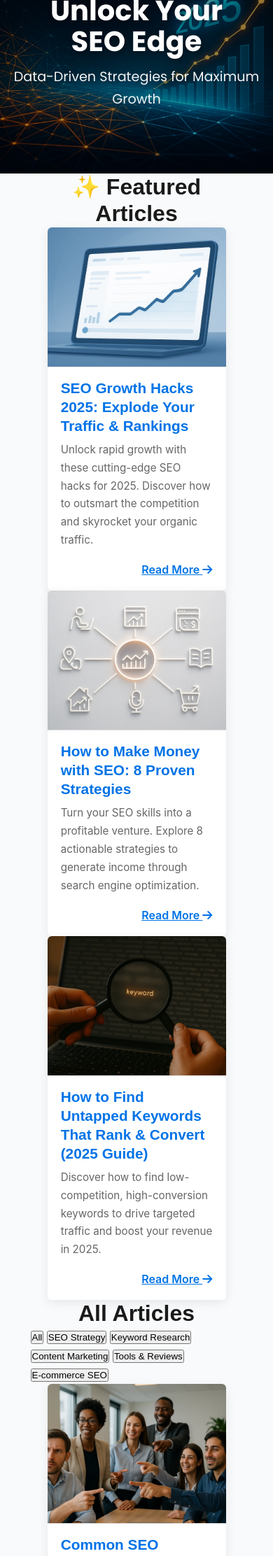
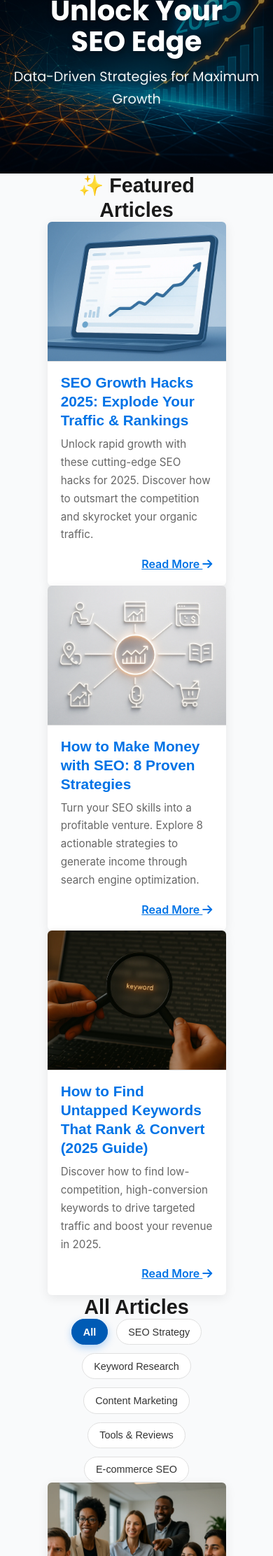
Before and after one commit to JaceStays/SemrushSEO, a PHP site: page /blog/index.html in a window 390 px wide. Shown: the part 474-2698 px from the top of the page at 70% size. Run offline with PHP 8.4, Linux system fonts and the light colour scheme.

Commit message:
resolve the "empty rulesets" warning and, more importantly, with the combination of the HTML and CSS I provided in the previous turn, the blog cards should now display correctly with padding

```diff
--- a/assets/css/blog-post.css
+++ b/assets/css/blog-post.css
@@ -1,4 +1,9 @@
 /* assets/css/blog-post.css */
+
+/* Universal Box-Sizing (Crucial for consistent layouts) */
+*, *::before, *::after {
+  box-sizing: border-box;
+}
 
 /* --- Variables --- */
 :root {
@@ -27,7 +32,7 @@ html {
 }
 
 body {
-  margin: 0;
+  margin: 0; /* Ensure no default body margin */
   padding: 0;
   background-color: var(--accent-color);
   font-family: var(--font-sans);
@@ -98,7 +103,7 @@ body {
 }
 
 /* --- Hero Section --- */
-.hero-image-section {
+.blog-index-hero { /* Targeted specifically for the blog index hero */
   position: relative;
   min-height: 500px; /* Base minimum height for the hero section */
   display: flex;
@@ -108,13 +113,14 @@ body {
   text-align: center;
   color: var(--white);
   overflow: hidden;
-  margin-bottom: var(--spacing-unit) * 2;
-  border-radius: var(--radius-large);
+  margin-top: 0; /* Ensure no extra space above hero */
+  margin-bottom: var(--spacing-unit) * 2; /* Space below hero */
+  /* REMOVED border-radius here for full-width */
   background-color: var(--primary-color); /* Fallback background, visible if image fails to load */
 }
 
 /* The actual image inside the hero section */
-.hero-image-section .blog-hero { /* This targets the <img> tag now */
+.blog-index-hero .blog-hero { /* This targets the <img> tag now */
   position: absolute; /* Position the image absolutely within its parent */
   top: 0;
   left: 0;
@@ -123,12 +129,12 @@ body {
   object-fit: cover; /* Makes the image cover the area without stretching, cropping if necessary */
   z-index: 0; /* Place behind the overlay */
   display: block;
-  border-radius: var(--radius-large); /* Apply border-radius to the image as well */
+  /* REMOVED border-radius here for full-width */
 }
 
 
 /* Overlay for readability on images */
-.hero-image-section::before {
+.blog-index-hero::before {
   content: '';
   position: absolute;
   top: 0;
@@ -137,7 +143,7 @@ body {
   height: 100%;
   background-color: rgba(0, 0, 0, 0.4); /* Semi-transparent dark overlay for vibrancy */
   z-index: 1; /* Keep above the image */
-  border-radius: var(--radius-large); /* Apply border-radius to the overlay */
+  /* REMOVED border-radius here for full-width */
 }
 
 .hero-title,
@@ -410,7 +416,6 @@ body {
   border-radius: var(--radius-default);
   margin: var(--spacing-unit) 0;
   display: block; /* Remove extra space below inline images */
-  /* Removed: object-fit: contain; - allowing natural scaling */
 }
 
 /* Tables */
@@ -851,22 +856,59 @@ footer nav.footer-nav a:focus {
   color: var(--primary-dark);
 }
 
+/* --- Category Filter Buttons --- */
+.category-filter {
+    display: flex;
+    flex-wrap: wrap; /* Allow buttons to wrap to next line */
+    justify-content: center;
+    gap: 0.75rem; /* Space between buttons */
+    margin-bottom: var(--spacing-unit) * 1.5;
+    padding: 0 var(--spacing-unit); /* Add padding for small screens */
+}
+
+.category-filter button {
+    background-color: var(--white);
+    color: var(--text-color);
+    border: 1px solid var(--border-color);
+    padding: 0.7rem 1.2rem;
+    border-radius: 50px; /* Pill shape */
+    font-size: 0.95rem;
+    font-weight: 500;
+    cursor: pointer;
+    transition: all 0.3s ease;
+    flex-shrink: 0; /* Prevent buttons from shrinking too much */
+}
+
+.category-filter button:hover {
+    background-color: var(--primary-color);
+    color: var(--white);
+    border-color: var(--primary-color);
+    box-shadow: 0 2px 8px rgba(0, 115, 230, 0.2);
+}
+
+.category-filter button.active {
+    background-color: var(--primary-dark);
+    color: var(--white);
+    border-color: var(--primary-dark);
+    box-shadow: 0 4px 12px rgba(0, 115, 230, 0.3);
+    font-weight: 600;
+}
+
+
 /* Media Queries / Responsive Adjustments */
 @media (min-width: 1600px) { /* For very large screens */
-  .hero-image-section {
+  .blog-index-hero {
     min-height: 550px; /* Even taller on very large displays */
   }
 }
 
 @media (max-width: 768px) { /* For tablets and smaller */
-  .hero-image-section {
+  .blog-index-hero {
     min-height: 380px; /* Slightly reduce height for smaller devices */
-    border-radius: 0; /* Remove border-radius on small screens for full edge-to-edge */
+    /* No border-radius needed here, as parent removed it */
   }
-  .hero-image-section .blog-hero,
-  .hero-image-section::before {
-    border-radius: 0; /* Match section radius on small screens */
-  }
+  /* Removed empty ruleset for .blog-index-hero .blog-hero, .blog-index-hero::before */
+
   /* Ensure article grid stacks on mobile */
   .featured-posts-grid,
   .all-posts-grid {
@@ -875,14 +917,21 @@ footer nav.footer-nav a:focus {
   .blog-card {
     border-radius: var(--radius-default); /* Slightly smaller radius for cards on mobile */
   }
+  .section-title {
+    font-size: clamp(1.8rem, 5vw, 2.5rem); /* Adjust title size */
+  }
 }
 
 @media (max-width: 480px) { /* For mobile phones */
-  .hero-image-section {
+  .blog-index-hero {
     min-height: 320px; /* Further reduce for very small screens */
   }
   /* Further reduce padding for text on very small screens */
   .hero-title, .hero-description {
     padding: 0 10px;
   }
+  .category-filter button {
+    font-size: 0.9rem; /* Slightly smaller font for very small buttons */
+    padding: 0.6rem 1rem;
+  }
 }
--- a/blog/index.html
+++ b/blog/index.html
@@ -8,7 +8,6 @@
   <link href="https://fonts.googleapis.com/css2?family=Poppins:wght@400;600;700&display=swap" rel="stylesheet">
   <link rel="stylesheet" href="/assets/css/styles.css" />
   <link rel="stylesheet" href="https://cdnjs.cloudflare.com/ajax/libs/font-awesome/6.0.0-beta3/css/all.min.css" />
-  <!-- IMPORTANT: This links to the external CSS file that now contains your hero and blog card styles -->
   <link rel="stylesheet" href="/assets/css/blog-post.css" />
 </head>
 <body>
@@ -28,12 +27,10 @@
       </nav>
   </header>
 
-  <!-- CORRECTED HERO SECTION HTML STRUCTURE: Now includes the <img> tag -->
   <section class="blog-index-hero hero-image-section">
-    <!-- This <img> tag is CRUCIAL for the hero image to display -->
     <img src="/assets/images/blog/blog-hero-banner.webp" alt="Futuristic SEO Landscape" class="blog-hero">
 
-    <h1 class="hero-title">Unlock Your SEO Edge</h1> <!-- "in 2025" removed -->
+    <h1 class="hero-title">Unlock Your SEO Edge</h1>
     <p class="hero-description">Data-Driven Strategies for Maximum Growth</p>
   </section>
 
```
